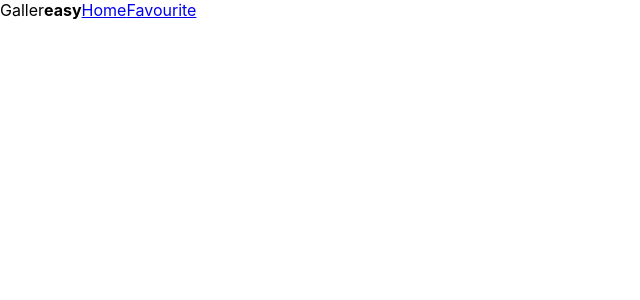
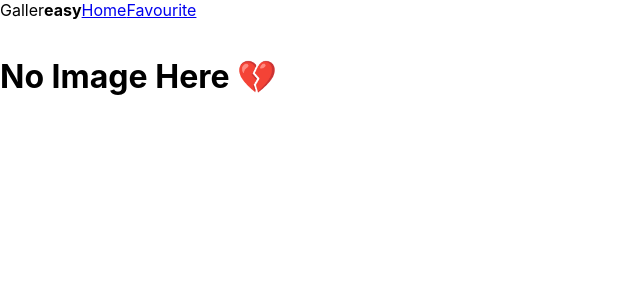
Before and after one commit to tutatj84/galler-easy-react-ts, a React (Create React App) app: page /favourite in a window 1280 px wide. Shown: the top 300 px of the page, without its empty margins (0-640 px from the left). Built offline with nearby package versions, Linux system fonts and the light colour scheme.

Commit message:
[add] conditional rendering items

```diff
--- a/src/components/ImagesContainer.tsx
+++ b/src/components/ImagesContainer.tsx
@@ -61,6 +61,10 @@ const ImageBox: FunctionComponent<ImageBoxProps> = (props) => {
 const ImagesContainer: FunctionComponent<ImagesContainerProps> = (props) => {
 	const { className, imageUrls } = props
 
+	const noImageNoti = <p>
+		<h1>No Image Here 💔</h1>
+	</p>
+
 	const imageResults = imageUrls.map((imageUrl) =>
 		<ImageBox
 			key={imageUrl}
@@ -70,7 +74,7 @@ const ImagesContainer: FunctionComponent<ImagesContainerProps> = (props) => {
 
 	return (
 		<div className={className}>
-			{imageResults}
+			{ imageUrls.length ? imageResults : noImageNoti}
 		</div>
 	)
 }
--- a/src/screens/Search.tsx
+++ b/src/screens/Search.tsx
@@ -67,7 +67,10 @@ const Search: FunctionComponent<SearchProps> = (props) => {
 					onChange={(e) => setTxtSearch(e.target.value)} />
 			</form>
 			<ImagesContainer imageUrls={imageUrls} />
-			<button onClick={handleFetchMore}>Fetch more!</button>
+			<button
+				style={imageUrls.length ? {} : {display: 'none'}}
+				onClick={handleFetchMore}
+			>Fetch more!</button>
 		</div>
 	);
 }
```
